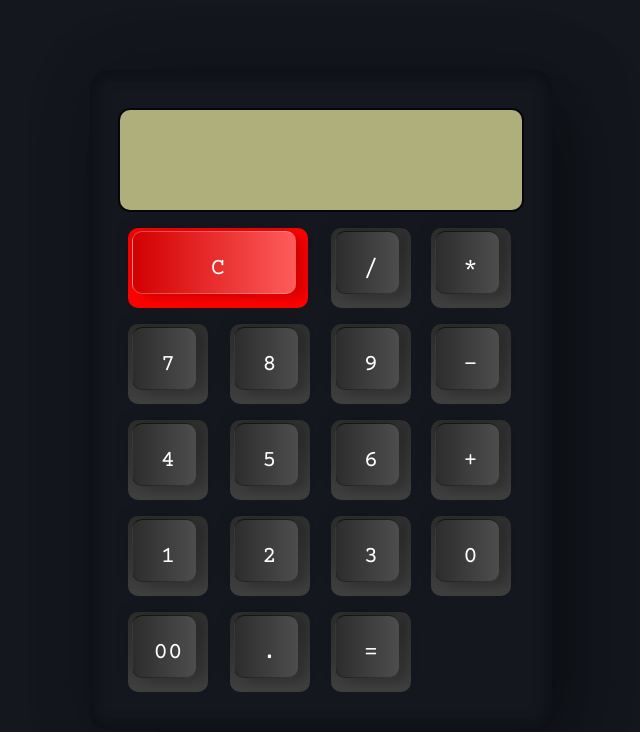
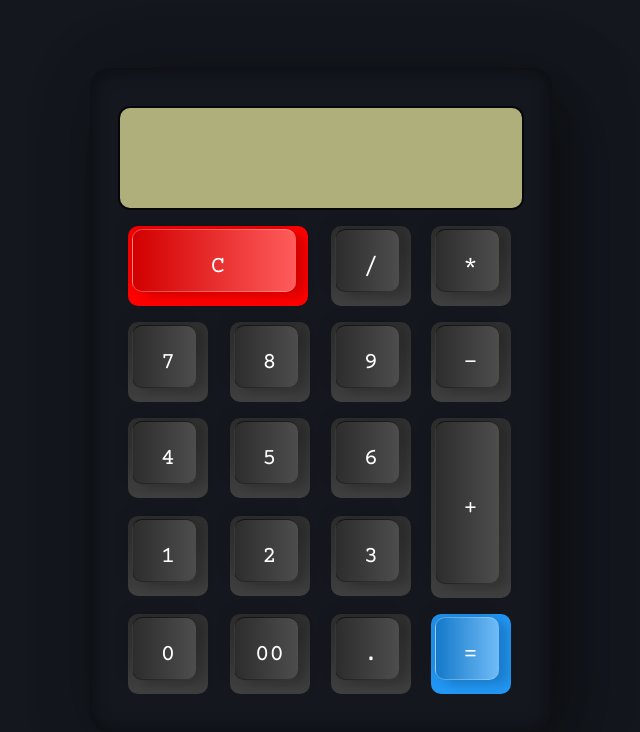
Before and after one commit to olumidedaramola21/Vintage-Calculator, a React (Vite) app: page / in a window 1280 px wide. Shown: the top 732 px of the page, without its empty margins (319-959 px from the left). Built offline with nearby package versions, Linux system fonts and the light colour scheme.

Commit message:
style update

```diff
--- a/src/App.css
+++ b/src/App.css
@@ -97,3 +97,19 @@ body {
   border-top: 1px solid #fff4;
 
 }
+
+.calculator .plus {
+  grid-row: span 2;
+  height:180px;
+}
+
+.calculator .equal {
+  background: #2196f3;
+}
+
+.calculator .equal::before {
+  background: linear-gradient(90deg, #1479c9, #ffffff5c);
+  border-left: 1px solid #fff4;
+  border-bottom: 1px solid #fff4;
+  border-top: 1px solid #fff4;
+}
```
